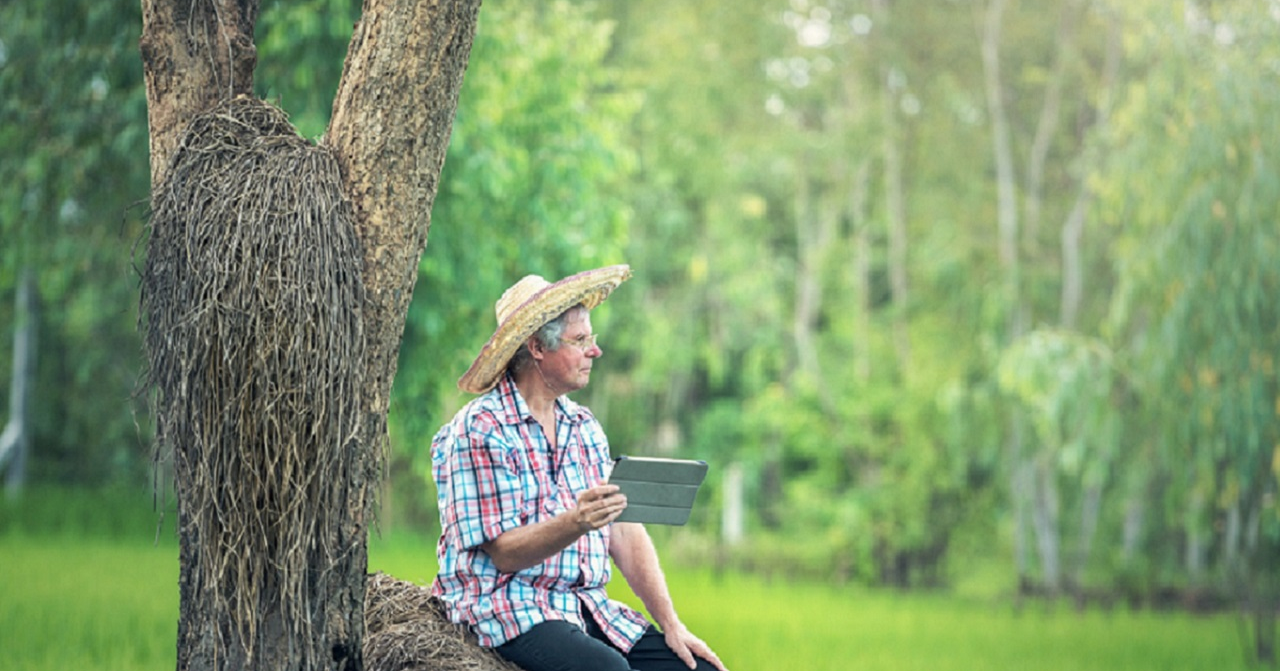
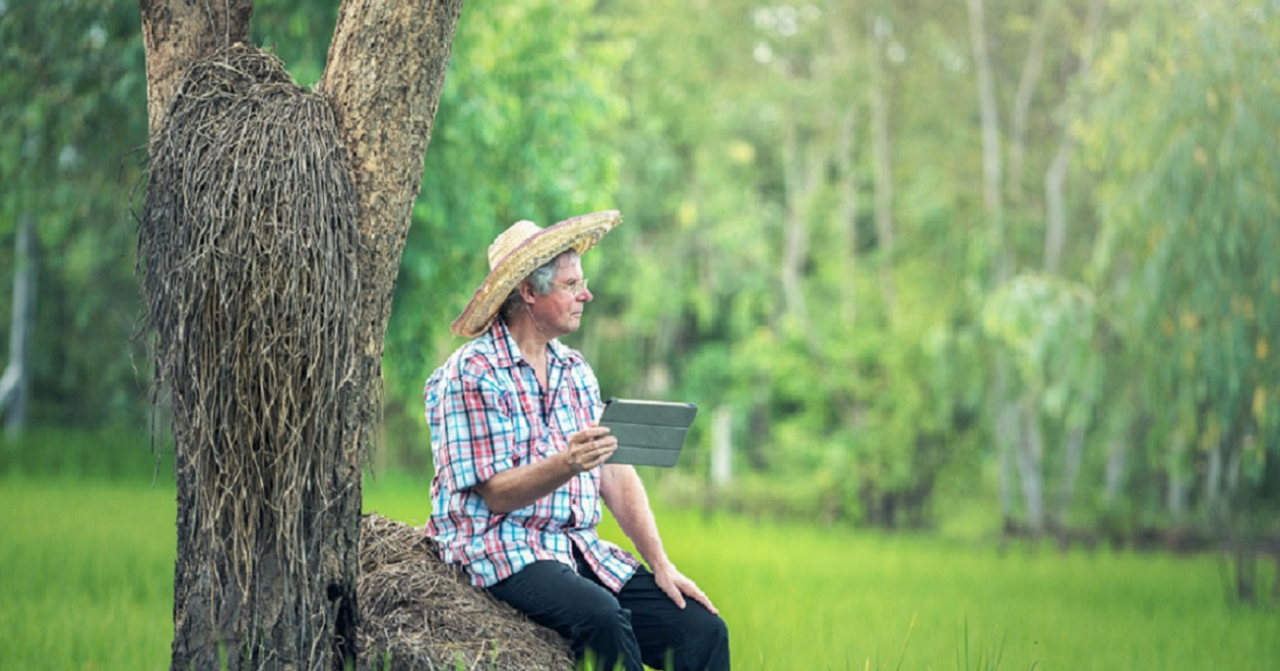
Before and after one commit to paulfarombi/FarmHeart, a plain HTML site: page index.html in a window 1280 px wide. Shown: the part 1069-1740 px from the top of the page. Drawn offline with Linux system fonts and the light colour scheme.

Commit message:
bfooter align

```diff
--- a/style.css
+++ b/style.css
@@ -131,7 +131,8 @@ body, html {
 /* before footer section */
 .bf-footer{
     background-image: url(./2.jpg);
-    background-position: no repeat center center/cover;
+    background-size: cover;
+    background-position: center;
     height: 750px;
 }
 
```
